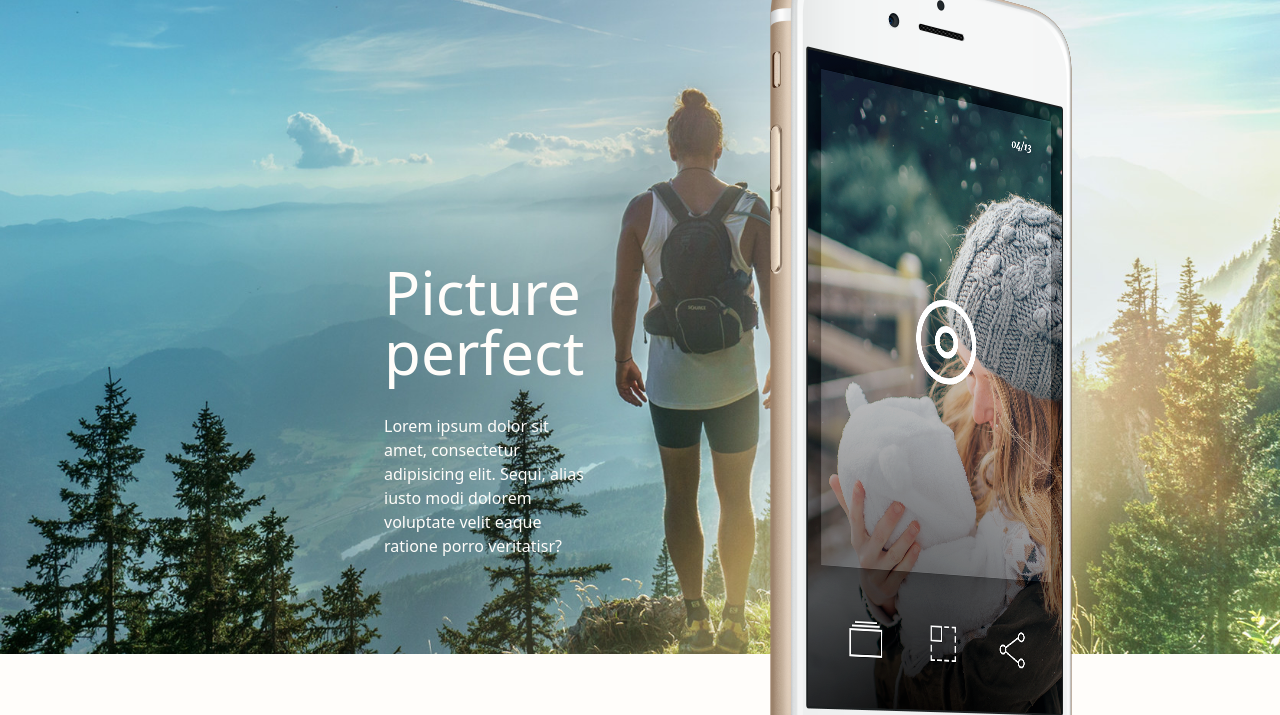
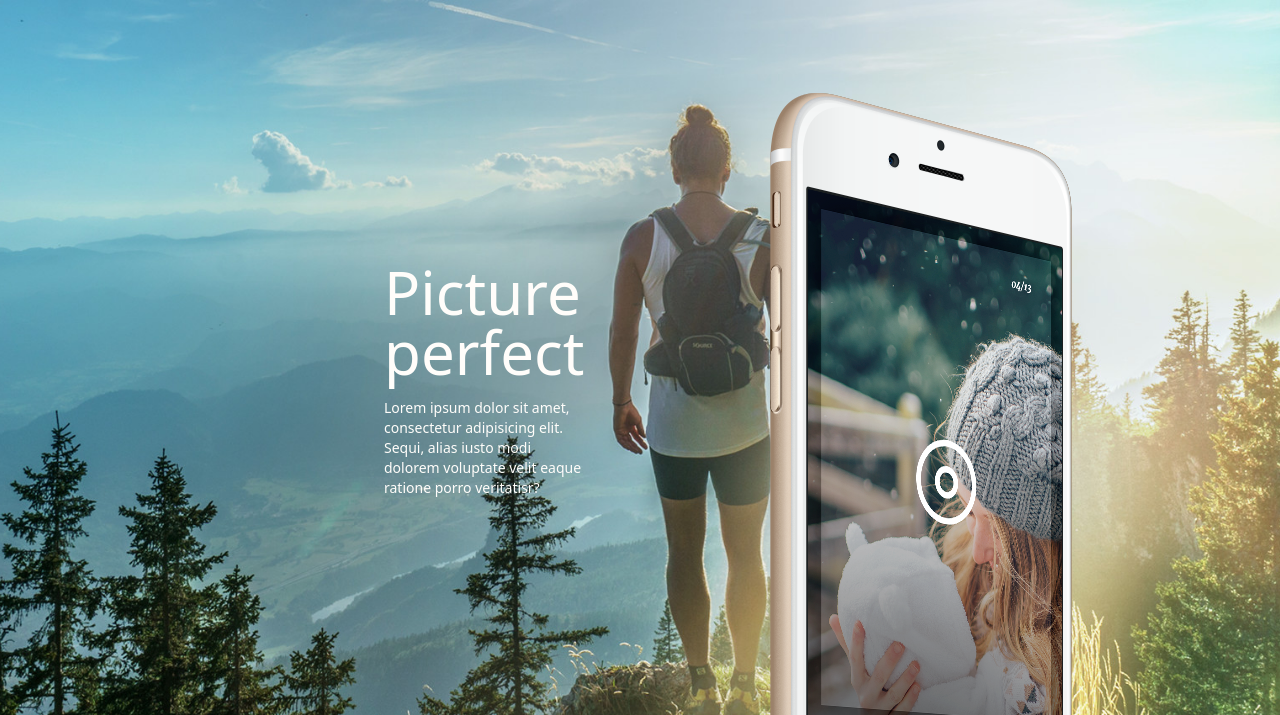
Before and after one commit to NaimDeb/G404-TP-Tailwind-Take, a website: page index.html in a window 1280 px wide. Shown: the part 74-789 px from the top of the page. Drawn offline with Linux system fonts and the light colour scheme.

Commit message:
prettier

```diff
--- a/index.html
+++ b/index.html
@@ -29,20 +29,20 @@
       </header>
 
       <!-- Hero -->
-      <section class="bg-hero-img bg-no-repeat bg-cover bg-center min-h-[90vh] px-12 py-16 lg:px-24 xl:px-96 xl:static">
+      <section class="bg-hero-img bg-no-repeat bg-cover bg-center min-h-[100vh] px-12 py-16 lg:px-24 xl:px-96 xl:static">
 
         <div
           class="text-neutral-off-white w-2/5 mt-[40vh] lg:mt-[30vh] flex flex-col gap-4 py-8"
         >
-          <h1 class="text-6xl mb-4">Picture perfect</h1>
-          <p class="leading-6">
+          <h1 class="text-6xl max-xl:mb-4">Picture perfect</h1>
+          <p class="text-sm max-xl:leading-6">
             Lorem ipsum dolor sit amet, consectetur adipisicing elit. Sequi, alias
             iusto modi dolorem voluptate velit eaque ratione porro veritatisr?
           </p>
         </div>
 
 
-        <img src="./Take-assets/iphone.png" alt="iphone" class="max-xl:hidden absolute xl:right-32 xl:bottom-[-175px]">
+        <img src="./Take-assets/iphone.png" alt="iphone" class="max-xl:hidden absolute xl:right-32 xl:bottom-[-315px]">
 
 
       </section>
```
Also changed, not shown: css/output.css.
